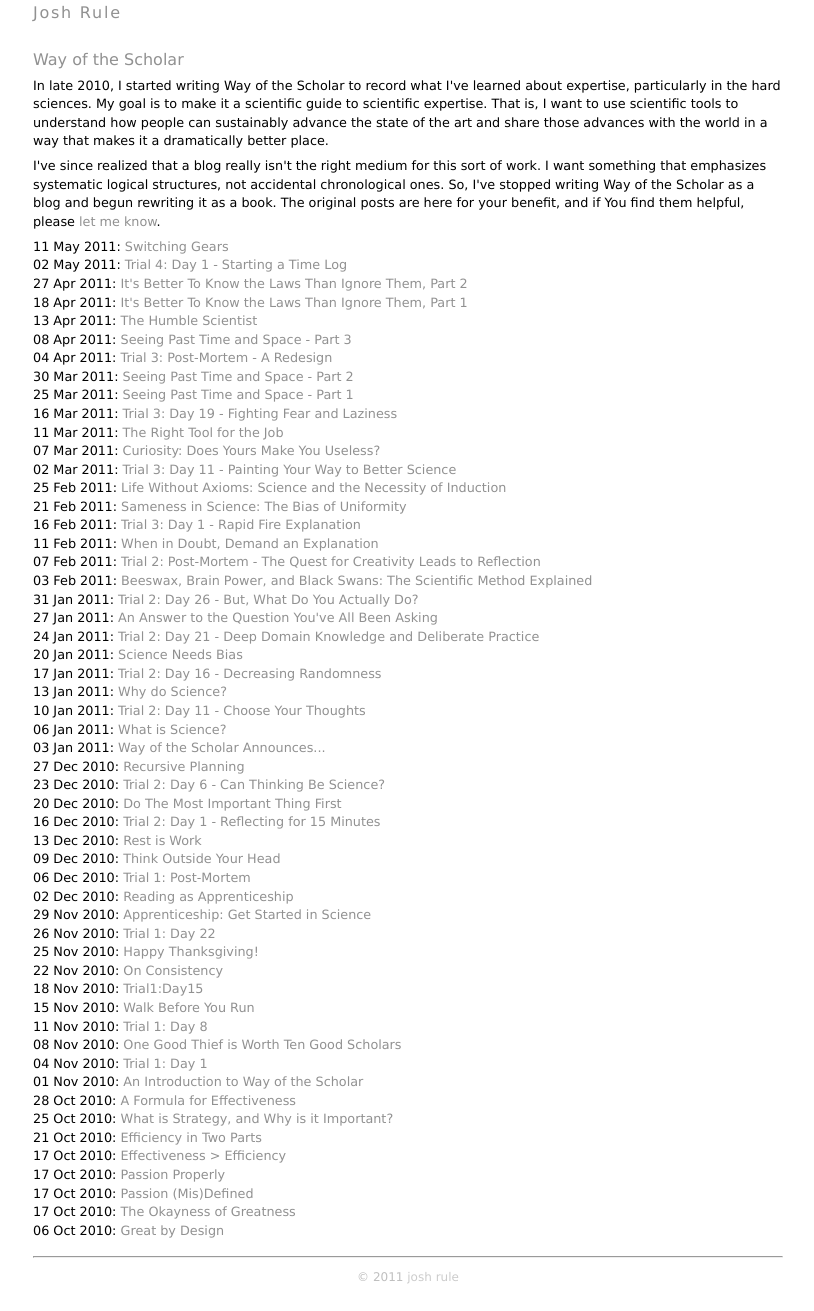
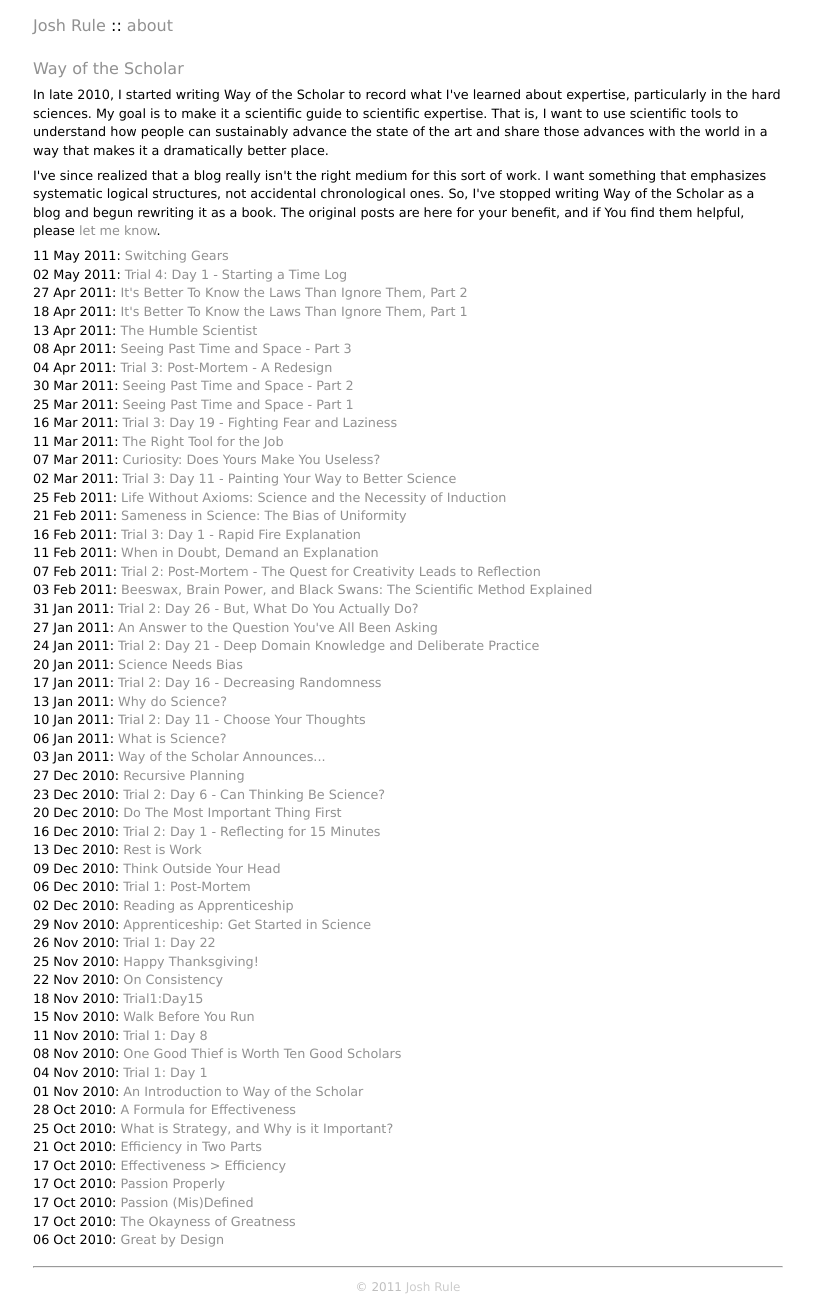
Before and after one commit to joshrule/joshrule.github.com, a Jekyll site: the page built from index.html, in a window 1280 px wide. Shown: the whole page, without its empty margins (232-1046 px from the left). Built offline with Jekyll 4.4.1, drawn with Linux system fonts in a browser that asks for light colours; Markdown is read by kramdown in place of the engine named in the settings.

Commit message:
remove extra CSS, restyle site header

```diff
--- a/_layouts/default.html
+++ b/_layouts/default.html
@@ -12,13 +12,15 @@
 
 <body>
     <div id="site">
-        <a href="/" id="title">Josh Rule</a>
+        <div id="header">
+            <a href="/">Josh Rule</a> :: <a href="/about">about</a>
+        </div>
 
         <div id="content">{{ content }}</div>
 
         <div id="footer">
             <hr/>
-            <cite> &copy; 2011 <a href="/">josh rule</a> </cite>
+            <cite> &copy; 2011 <a href="/">Josh Rule</a> </cite>
         </div>
     </div>
 </body>
--- a/style.css
+++ b/style.css
@@ -117,6 +117,11 @@ hr {
     border-top-width: 1px;
 }
 
+li {
+    line-height: 1.45em;
+    font-size: 0.8em;
+}
+
 p {
     font-family: Verdana, sans-serif;
     font-size: 0.8em;
@@ -124,11 +129,6 @@ p {
     line-height: 1.45em;
     margin-top: 0.5em;
     margin-bottom: 0.5em;
-}
-
-li {
-    line-height: 1.45em;
-    font-size: 0.8em;
 }
 
 #author {
@@ -153,25 +153,18 @@ li {
 }
 
 #header {
-    background: #ffffff;
     font-family: Verdana, sans-serif;
     font-weight: normal;
     letter-spacing: 0.0em;
     margin-left: 0px;
     margin-right: 0px;
-    margin-top: 20px;
-    margin-bottom: 15px;
+    margin-top: 1em;
+    margin-bottom: 1em;
     padding: 0px;
-    width: 700px;
-}
-
-#header a {
-    color: #000;
 }
 
 #post {
     width: 460px;
-    height: auto;
 }
 
 #posts ul {
@@ -183,7 +176,6 @@ li {
 
 #site {
     width: 750px;
-    height: auto;
     margin-bottom: 0;
     margin-top: 0;
     margin-left: auto;
@@ -191,67 +183,3 @@ li {
     padding: 0;
     text-align: left;
 }
-
-#menu {
-    background: transparent;
-    position: absolute;
-    padding: 0px;
-    margin: 0px 540px 0px 0px;
-    height: auto;
-    width: 160px;
-    color: #919191;
-    font-family: 'Lucida', Verdana, Arial, sans-serif;
-    letter-spacing: 0.1em;
-    line-height: 1.5em;
-}
-
-#menu form {
-    margin: 0 0 0 0;
-}
-
-#menu input#s {
-    width: 95%;
-    background: #fff;
-    border: 0px solid #999;
-    margin: 0px;
-    padding: 0px;
-    text-indent: -1px;
-    color: #919191;
-    font-family: 'Lucida', Verdana, Arial, sans-serif;
-    letter-spacing: 0.1em;
-}
-
-#menu input#s:hover {
-    color: #000;
-}
-
-#menu ul {
-    color: #000;
-    list-style-type: none;
-    margin: 0;
-    padding-left: 16px;
-    text-transform: lowercase;
-}
-
-#menu ul li {
-    margin: 0;
-    padding: 0;
-}
-
-#navigation {
-    background: transparent;
-    color: #000;
-    line-height: 0.75em;
-    margin: 30px 0 0 0;
-    padding: 0;
-    text-align: center;
-}
-
-#title {
-    font-family: Verdana, sans-serif;
-    font-weight: normal;
-    letter-spacing: 0.11em;
-    line-height: 1.60em;
-    padding: 0px;
-    margin: 0;
-}
```
